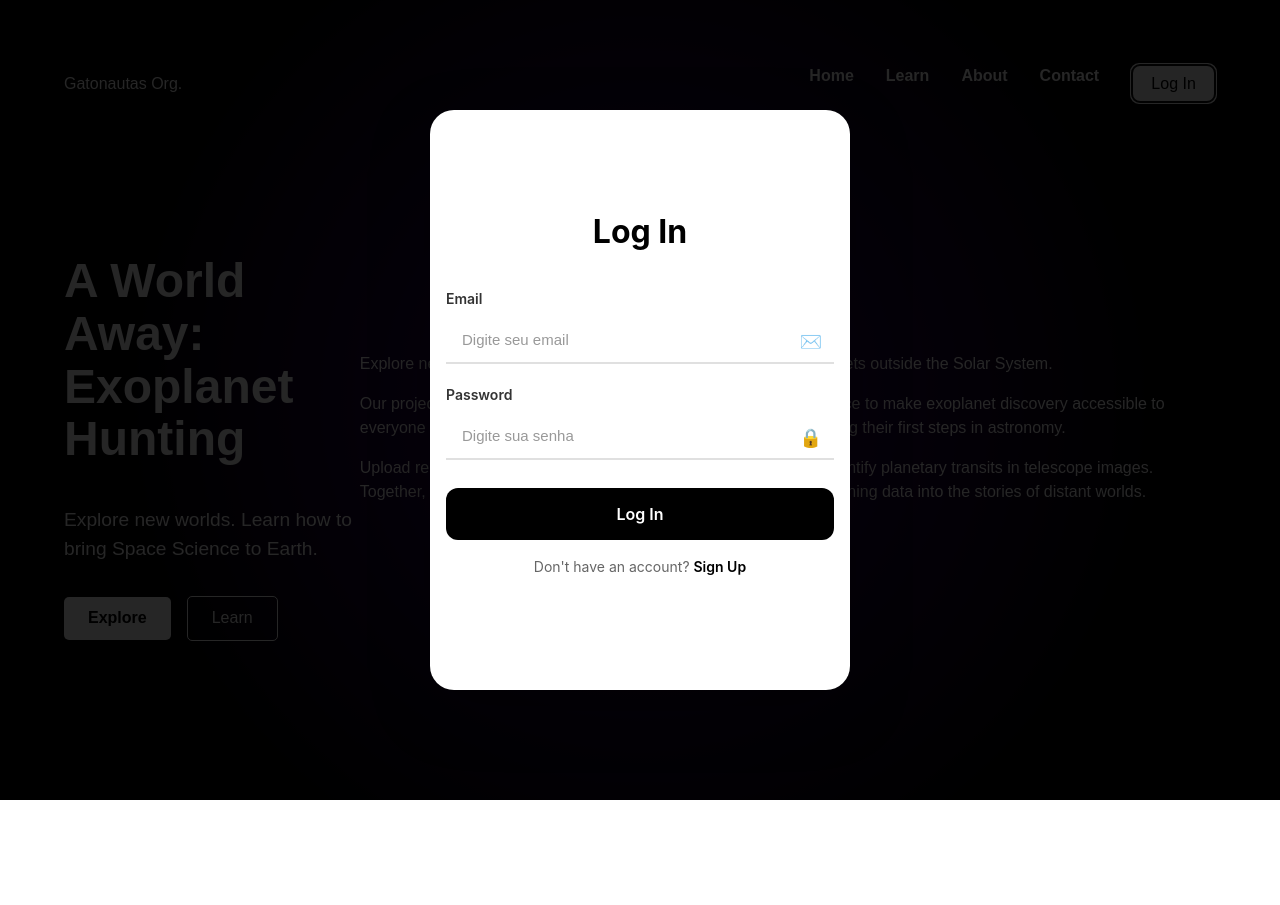
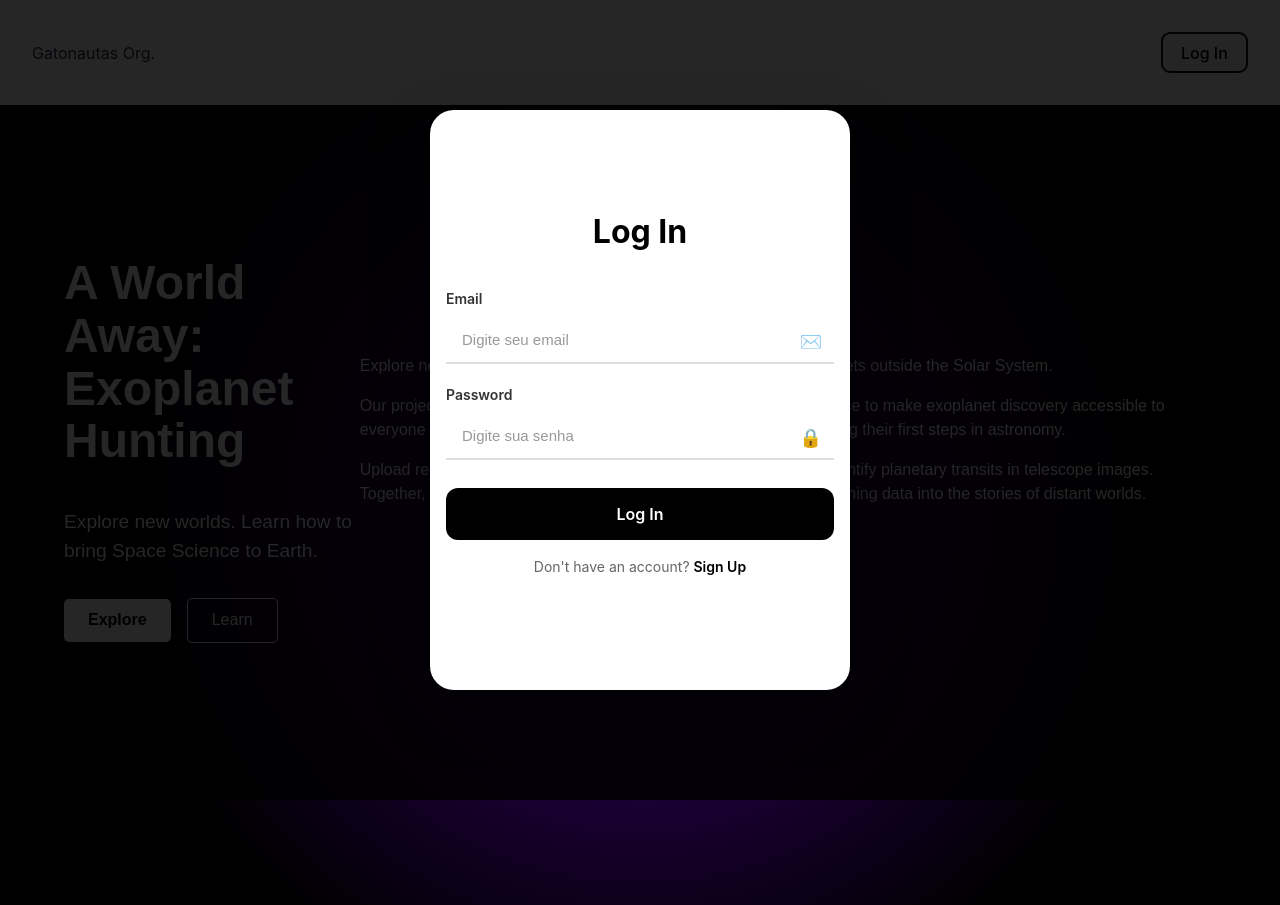
Before and after one commit to Mykaell-Max/Gatonautas, a React (Vite) app in the folder web/front-end/: page / in a window 1280 px wide. Both pictures are taken after a click on the button "Log In". Before the commit the page ends 800 px from the top, so only its background shows below. Built offline with nearby package versions, Linux system fonts and the light colour scheme.

Commit message:
Componente Navbar

```diff
--- a/web/front-end/src/App.tsx
+++ b/web/front-end/src/App.tsx
@@ -1,6 +1,14 @@
 import { AppRoutes } from "./routes";
+import Navbar from "./components/Navbar/Navbar";
+import AuthCard from "./components/AuthCard";
+
 function App() {
-return <AppRoutes />;
+  return (
+    <>
+      <Navbar />
+      <AppRoutes />
+    </>
+  );
 }
 
 export default App;
--- /dev/null
+++ b/web/front-end/src/components/Navbar/Navbar.css
@@ -0,0 +1,18 @@
+.navbar {
+  display: flex;
+  justify-content: space-between;
+  align-items: center;
+  padding: 1rem 2rem;
+}
+
+.navbar ul {
+  list-style: none;
+  display: flex;
+  gap: 2rem;
+}
+
+.navbar a {
+  color: white;
+  text-decoration: none;
+  font-weight: bold;
+}
--- /dev/null
+++ b/web/front-end/src/components/Navbar/Navbar.tsx
@@ -0,0 +1,70 @@
+import { useState } from "react";
+import AuthCard from "../AuthCard"; // ajuste o caminho conforme sua estrutura
+import "./Navbar.css"
+
+const Navbar: React.FC = () => {
+  const [showAuthCard, setShowAuthCard] = useState(false);
+
+  const handleLoginClick = () => setShowAuthCard(true);
+  const handleCloseAuthCard = () => setShowAuthCard(false);
+
+  return (
+    <>
+      <nav className="navbar">
+        <span className="logo">Gatonautas Org.</span>
+        <ul>
+          <li><a href="#">Home</a></li>
+          <li><a href="#">Learn</a></li>
+          <li><a href="#">About</a></li>
+          <li><a href="#">Contact</a></li>
+          <li>
+            <button onClick={handleLoginClick}>Log In</button>
+          </li>
+        </ul>
+      </nav>
+
+      {showAuthCard && (
+        <div
+          style={{
+            position: "fixed",
+            top: 0,
+            left: 0,
+            right: 0,
+            bottom: 0,
+            backgroundColor: "rgba(0,0,0,0.7)",
+            display: "flex",
+            justifyContent: "center",
+            alignItems: "center",
+            zIndex: 9999,
+          }}
+          onClick={handleCloseAuthCard} // fecha clicando no overlay
+        >
+          <div onClick={(e) => e.stopPropagation()} style={{ position: "relative" }}>
+            {/* Botão de fechar */}
+            <button
+              onClick={handleCloseAuthCard}
+              style={{
+                position: "absolute",
+                top: "-40px",
+                right: "0",
+                background: "none",
+                border: "none",
+                color: "white",
+                fontSize: "32px",
+                cursor: "pointer",
+                fontWeight: "bold",
+              }}
+            >
+              ✕
+            </button>
+
+            {/* Componente de login/signup */}
+            <AuthCard />
+          </div>
+        </div>
+      )}
+    </>
+  );
+};
+
+export default Navbar;
--- a/web/front-end/src/pages/Home/Home.css
+++ b/web/front-end/src/pages/Home/Home.css
@@ -6,25 +6,6 @@
   min-height: 100vh;
   padding: 2rem;
   font-family: Arial, Helvetica, sans-serif;
-}
-
-.navbar {
-  display: flex;
-  justify-content: space-between;
-  align-items: center;
-  padding: 1rem 2rem;
-}
-
-.navbar ul {
-  list-style: none;
-  display: flex;
-  gap: 2rem;
-}
-
-.navbar a {
-  color: white;
-  text-decoration: none;
-  font-weight: bold;
 }
 
 .hero {
--- a/web/front-end/src/pages/Home/Home.tsx
+++ b/web/front-end/src/pages/Home/Home.tsx
@@ -1,17 +1,10 @@
 import HomeView from "./View/HomeView.tsx";
-import AuthCard from "../../components/AuthCard.tsx";
-import { useState } from "react";
 
 function Home() {
-  const [showAuth, setShowAuth] = useState(false);
 
   return (
     <div>
-      {showAuth ? (
-        <AuthCard />
-      ) : (
-        <HomeView onLoginClick={() => setShowAuth(true)} />
-      )}
+        <HomeView/>
     </div>
   );
 }
--- a/web/front-end/src/pages/Home/View/HomeView.tsx
+++ b/web/front-end/src/pages/Home/View/HomeView.tsx
@@ -1,44 +1,11 @@
-import React, { useState } from "react";
 import "../Home.css";
 import AuthCard from "../../../components/AuthCard";
 
-interface HomeProps {
-  onLoginClick: () => void;
-}
-
-const HomeView: React.FC<HomeProps> = ({ onLoginClick }) => {
-  const [showAuthCard, setShowAuthCard] = useState(false);
-
-  const handleLoginClick = () => {
-    setShowAuthCard(true);
-  };
-
-  const handleCloseAuthCard = () => {
-    setShowAuthCard(false);
-  };
+const HomeView = () => {
 
   return (
     <>
       <div className="home-container">
-        {/* Navbar */}
-        <nav className="navbar">
-          <span className="logo">Gatonautas Org.</span>
-          <ul>
-            <li><a href="#">Home</a></li>
-            <li><a href="#">Learn</a></li>
-            <li><a href="#">About</a></li>
-            <li><a href="#">Contact</a></li>
-            <li>
-              <button
-                onClick={handleLoginClick}
-                className="hover:text-purple-400 font-bold"
-              >
-                Log In
-              </button>
-            </li>
-          </ul>
-        </nav>
-
         {/* Hero Section */}
         <section className="hero">
           <div className="hero-text">
@@ -66,48 +33,6 @@ const HomeView: React.FC<HomeProps> = ({ onLoginClick }) => {
           </div>
         </section>
       </div>
-
-      {/* Modal do AuthCard - FORA do home-container para ficar por cima */}
-      {showAuthCard && (
-        <div
-          style={{
-            position: 'fixed',
-            top: 0,
-            left: 0,
-            right: 0,
-            bottom: 0,
-            backgroundColor: 'rgba(0, 0, 0, 0.7)',
-            display: 'flex',
-            alignItems: 'center',
-            justifyContent: 'center',
-            zIndex: 9999
-          }}
-          onClick={handleCloseAuthCard}
-        >
-          <div
-            onClick={(e) => e.stopPropagation()}
-            style={{ position: 'relative' }}
-          >
-            <button
-              onClick={handleCloseAuthCard}
-              style={{
-                position: 'absolute',
-                top: '-40px',
-                right: '0',
-                background: 'none',
-                border: 'none',
-                color: 'white',
-                fontSize: '32px',
-                cursor: 'pointer',
-                fontWeight: 'bold'
-              }}
-            >
-              ✕
-            </button>
-            <AuthCard />
-          </div>
-        </div>
-      )}
     </>
   );
 };
```
